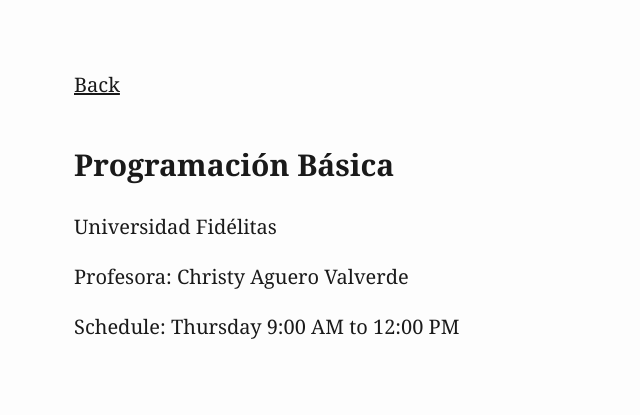
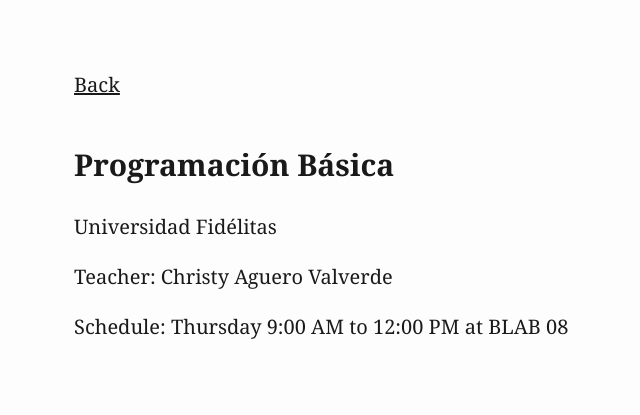
Before and after one commit to bsp0109/public-wiki, a plain HTML site: page University/progra/index.html in a window 1280 px wide. Shown: the whole page, without its empty margins (206-846 px from the left). Drawn offline with Linux system fonts and the light colour scheme.

Commit message:
in english please

```diff
--- a/University/progra/index.html
+++ b/University/progra/index.html
@@ -153,8 +153,8 @@
 <section id="programación-básica" class="level1">
 <h1>Programación Básica</h1>
 <p>Universidad Fidélitas</p>
-<p>Profesora: Christy Aguero Valverde</p>
-<p>Schedule: Thursday 9:00 AM to 12:00 PM</p>
+<p>Teacher: Christy Aguero Valverde</p>
+<p>Schedule: Thursday 9:00 AM to 12:00 PM at BLAB 08</p>
 </section>
 </body>
 </html>
```
Also changed, not shown: University/informatica/index.html (+2 -2 lines).
